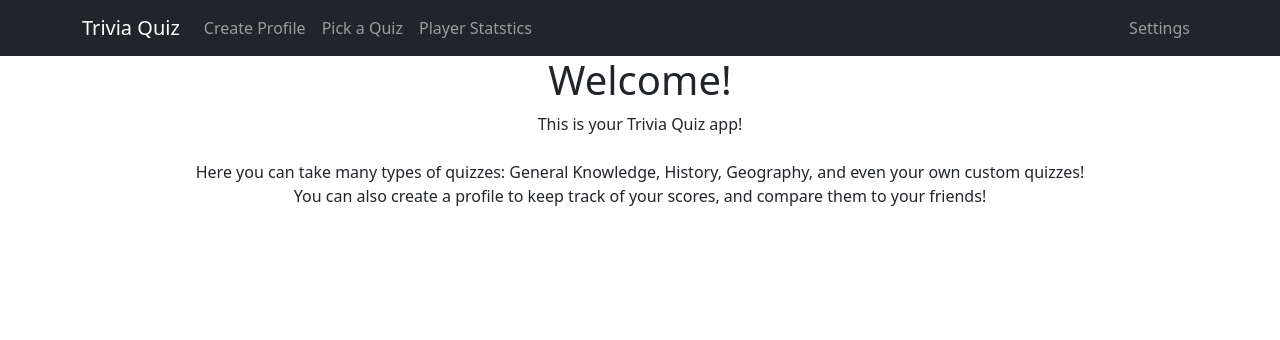
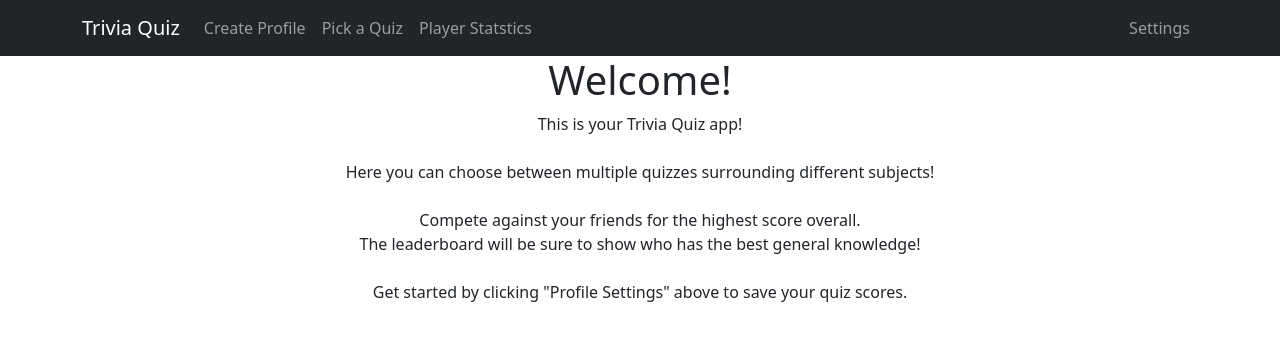
Before and after one commit to natashazywczyk/ProfessionalITProject, a React (Create React App) app: page / in a window 1280 px wide. Shown: the top 340 px of the page. Built offline with nearby package versions, Linux system fonts and the light colour scheme.

Commit message:
changed description

```diff
--- a/src/components/HomePage.js
+++ b/src/components/HomePage.js
@@ -6,11 +6,13 @@ const HomePage = () => {
 
             <p>This is your Trivia Quiz app!
                 <br></br><br></br>
-                Here you can take many types of quizzes: General Knowledge,
-                History, Geography, and even your own custom quizzes!
+                Here you can choose between multiple quizzes surrounding different subjects!
+                <br></br><br></br>
+                Compete against your friends for the highest score overall.
                 <br></br>
-                You can also create a profile to keep track of your scores, and compare them to your
-                friends!
+                The leaderboard will be sure to show who has the best general knowledge!
+                <br></br><br></br>
+                Get started by clicking "Profile Settings" above to save your quiz scores.
             </p>
         </div>
     );
```
